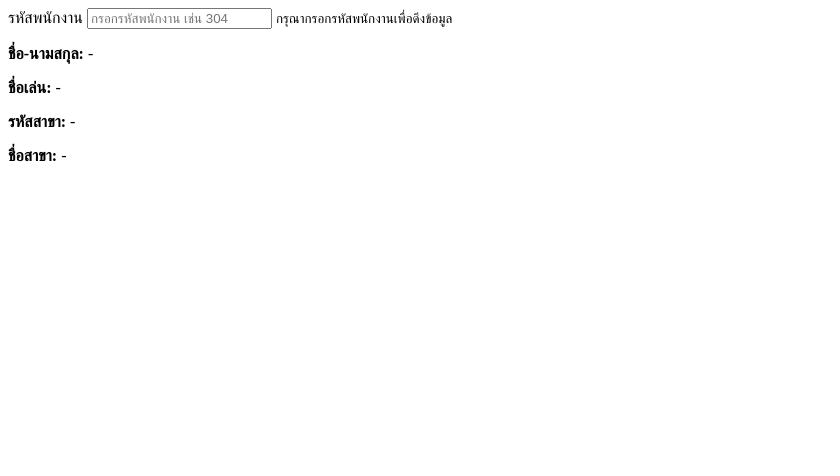
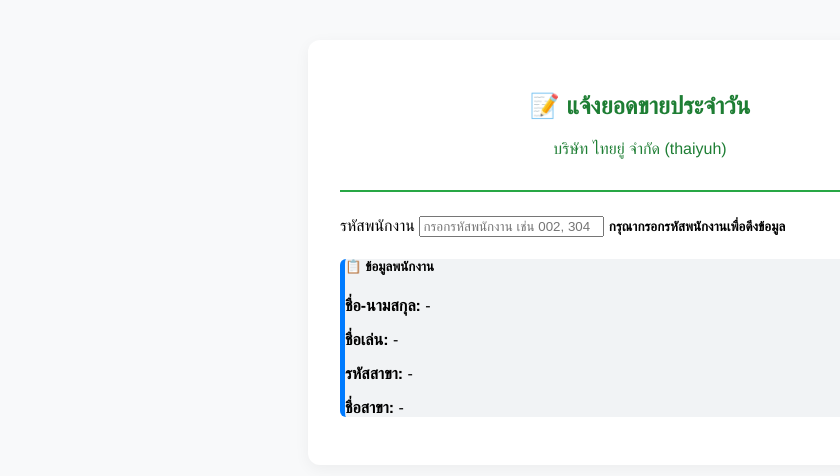
Before and after one commit to jadetana8-lab/sales-form, a plain HTML site: page index.html in a window 1280 px wide. Shown: the whole page, without its empty margins (0-840 px from the left). Drawn offline with nearby package versions, Linux system fonts and the light colour scheme.

Commit message:
Update index.html

```diff
--- a/index.html
+++ b/index.html
@@ -1,24 +1,81 @@
-<!-- โครงสร้างแสดงผลข้อมูลพนักงาน (คงรูปเลย์เอาต์เดิมของพี่เจตไว้) -->
-<div class="employee-section">
-  <div class="form-group">
-    <label for="empCode">รหัสพนักงาน</label>
-    <input type="text" id="empCode" class="form-control" placeholder="กรอกรหัสพนักงาน เช่น 304" oninput="searchEmployee()">
-    <small id="statusMessage" class="form-text text-muted">กรุณากรอกรหัสพนักงานเพื่อดึงข้อมูล</small>
-  </div>
+<!DOCTYPE html>
+<html lang="th">
+<head>
+  <meta charset="UTF-8">
+  <meta name="viewport" content="width=device-width, initial-scale=1.0">
+  <title>ระบบแจ้งยอดขายประจำวัน - thaiyuh</title>
+  <!-- Bootstrap CSS สำหรับดีไซน์ที่สวยงามและรองรับมือถือ -->
+  <link rel="stylesheet" href="https://cdn.jsdelivr.net/npm/bootstrap@4.6.2/dist/css/markdown.min.css" integrity="sha384-xOolHFLEh07PJGoPkLv1IbcEPTNtaed2xpHsD9ESMhqIYd0nLMwNLD69Npy4HI+N" crossorigin="anonymous">
+  <style>
+    body {
+      background-color: #f8f9fa;
+      font-family: 'ChulaCharasNew', 'Helvetica Neue', Arial, sans-serif;
+      padding-top: 2rem;
+    }
+    .sales-container {
+      max-width: 600px;
+      margin: 0 auto;
+      background: #ffffff;
+      padding: 2rem;
+      border-radius: 12px;
+      box-shadow: 0 4px 15px rgba(0,0,0,0.05);
+    }
+    .form-header {
+      border-bottom: 2px solid #28a745;
+      padding-bottom: 1rem;
+      margin-bottom: 1.5rem;
+      text-align: center;
+      color: #1e7e34;
+    }
+    .employee-card {
+      background-color: #f1f3f5;
+      border: none;
+      border-left: 5px solid #007bff;
+      border-radius: 6px;
+    }
+    .status-text {
+      font-weight: bold;
+      transition: color 0.3s ease;
+    }
+  </style>
+</head>
+<body>
 
-  <div class="card mt-3">
-    <div class="card-body">
-      <p><strong>ชื่อ-นามสกุล:</strong> <span id="empName">-</span></p>
-      <p><strong>ชื่อเล่น:</strong> <span id="empNickname">-</span></p>
-      <p><strong>รหัสสาขา:</strong> <span id="branchCode">-</span></p>
-      <p><strong>ชื่อสาขา:</strong> <span id="branchName">-</span></p>
+<div class="container">
+  <div class="sales-container">
+
+    <div class="form-header">
+      <h2>📝 แจ้งยอดขายประจำวัน</h2>
+      <p class="text-muted small">บริษัท ไทยยู่ จำกัด (thaiyuh)</p>
     </div>
+
+    <!-- ส่วนที่ 1: ตรวจสอบข้อมูลพนักงาน -->
+    <div class="employee-section">
+      <div class="form-group">
+        <label for="empCode" class="font-weight-bold">รหัสพนักงาน</label>
+        <input type="text" id="empCode" class="form-control form-control-lg" placeholder="กรอกรหัสพนักงาน เช่น 002, 304" oninput="searchEmployee()">
+        <small id="statusMessage" class="form-text status-text text-muted mt-2">กรุณากรอกรหัสพนักงานเพื่อดึงข้อมูล</small>
+      </div>
+
+      <div class="card employee-card mt-3">
+        <div class="card-body">
+          <h5 class="card-title text-secondary border-bottom pb-2 mb-3">📋 ข้อมูลพนักงาน</h5>
+          <p class="card-text"><strong>ชื่อ-นามสกุล:</strong> <span id="empName" class="text-dark">-</span></p>
+          <p class="card-text"><strong>ชื่อเล่น:</strong> <span id="empNickname" class="text-dark">-</span></p>
+          <p class="card-text"><strong>รหัสสาขา:</strong> <span id="branchCode" class="text-dark">-</span></p>
+          <p class="card-text"><strong>ชื่อสาขา:</strong> <span id="branchName" class="text-dark">-</span></p>
+        </div>
+      </div>
+    </div>
+
+    <!-- พี่เจตสามารถใส่ฟอร์มกรอกยอดขายต่อท้ายตรงนี้ได้เลยนะคะ มะขวิดทำโครงรับข้อมูลพนักงานไว้ให้หลักๆ แล้วค่ะ -->
+
   </div>
 </div>
 
-<!-- ระบบควบคุมการส่งสัญญานไปหลังบ้าน (JavaScript เวอร์ชันใหม่) -->
+<!-- ส่วนควบคุมระบบดึงข้อมูลจาก Google Apps Script (JavaScript) -->
 <script>
-// ตั้งค่าตัวแปรระบบตามที่พี่เจตให้มา
+// ลิงก์ระบบหลังบ้านและ API Key ตัวล่าสุดของพี่เจต
 const WEB_APP_URL = "https://script.google.com/macros/s/AKfycbwA7wu8vbMCa1lWxXhiosOOB6nO2TIQS4dhgPjYz8ZdoEx2ZqLNV9LB6snN73igLgYR/exec";
 const API_KEY = "AQ.Ab8RN6IkB0O6am2b2A6hwuswMQHRKkzxcwUpgHIKLkA1XAM9rw";
 
@@ -28,7 +85,7 @@ function searchEmployee() {
   const empCodeInput = document.getElementById('empCode').value.trim();
   const statusMessage = document.getElementById('statusMessage');
 
-  // ล้างข้อมูลเก่าบนหน้าจอเวลากำลังพิมพ์ใหม่
+  // ล้างข้อมูลเก่าบนหน้าจอทันทีขณะที่พี่เจตกำลังพิมพ์ใหม่
   clearEmployeeFields();
 
   if (!empCodeInput) {
@@ -37,48 +94,47 @@ function searchEmployee() {
     return;
   }
 
-  // ใช้ Debounce หน่วงเวลาพิมพ์ (ป้องกันระบบยิงถี่เกินไปตอนกำลังพิมพ์ตัวเลข)
+  // ใช้ Debounce หน่วงเวลาพิมพ์ 0.5 วินาที เพื่อไม่ให้ระบบยิงถี่จนเกินไปตอนกดพิมพ์เลขแต่ละตัวค่ะ
   clearTimeout(searchTimeout);
   searchTimeout = setTimeout(() => {
-    statusMessage.innerText = "กำลังค้นหาข้อมูล...";
+    statusMessage.innerText = "⏳ กำลังค้นหาข้อมูลในระบบ...";
     statusMessage.style.color = "#007bff";
 
-    // ยิง API ไปหา Google Apps Script หลังบ้าน พร้อมส่ง API Key ไปยืนยันตัวตน
+    // ผูก Parameters ส่งสัญญาไปหาแผ่นงานแท็บ "พนักงาน" หลังบ้าน
     const finalUrl = `${WEB_APP_URL}?action=getEmployee&empCode=${encodeURIComponent(empCodeInput)}&apiKey=${API_KEY}`;
 
     fetch(finalUrl)
       .then(response => {
-        if (!response.ok) {
-          throw new Error('เครือข่ายมีปัญหา ไม่สามารถติดต่อระบบหลังบ้านได้');
-        }
+        if (!response.ok) throw new Error('ไม่สามารถเชื่อมต่อกับระบบเครือข่ายหลังบ้านได้');
         return response.json();
       })
       .then(result => {
         if (result.status === 'success') {
-          // แสดงข้อมูลลงฟอร์มเมื่อเจอข้อมูล
+          // ดึงข้อมูลพ่นลงช่องแสดงผลแต่ละช่องเรียบร้อย
           document.getElementById('empName').innerText = result.data.name;
           document.getElementById('empNickname').innerText = result.data.nickname;
           document.getElementById('branchCode').innerText = result.data.branchCode;
           document.getElementById('branchName').innerText = result.data.branchName;
 
-          statusMessage.innerText = "ดึงข้อมูลพนักงานสำเร็จ";
+          statusMessage.innerText = "✅ ดึงข้อมูลพนักงานเรียบร้อยแล้วค่ะ";
           statusMessage.style.color = "#28a745";
         } else if (result.status === 'not_found') {
-          statusMessage.innerText = "ไม่พบรหัสพนักงานในระบบ";
+          statusMessage.innerText = "❌ ไม่พบรหัสพนักงานนี้ในฐานข้อมูล";
           statusMessage.style.color = "#dc3545";
         } else {
-          statusMessage.innerText = `ข้อผิดพลาด: ${result.message}`;
+          statusMessage.innerText = `⚠️ ข้อผิดพลาดจากระบบ: ${result.message}`;
           statusMessage.style.color = "#dc3545";
         }
       })
       .catch(error => {
-        console.error('Error:', error);
-        statusMessage.innerText = "การเชื่อมต่อขัดข้อง (โปรดเช็กหน้าต่าง Console)";
+        console.error('Fetch Error:', error);
+        statusMessage.innerText = "🛑 การเชื่อมต่อขัดข้อง กรุณาตรวจสอบลิงก์ Web App อีกครั้ง";
         statusMessage.style.color = "#dc3545";
       });
-  }, 500); // ทำงานหลังจากพี่เจตพิมพ์หยุดนิ่งไป 0.5 วินาทีค่ะ
+  }, 500);
 }
 
+// ฟังก์ชันล้างช่องข้อมูลให้กลับเป็นค่าเริ่มต้น
 function clearEmployeeFields() {
   document.getElementById('empName').innerText = "-";
   document.getElementById('empNickname').innerText = "-";
@@ -86,3 +142,6 @@ function clearEmployeeFields() {
   document.getElementById('branchName').innerText = "-";
 }
 </script>
+
+</body>
+</html>
```
